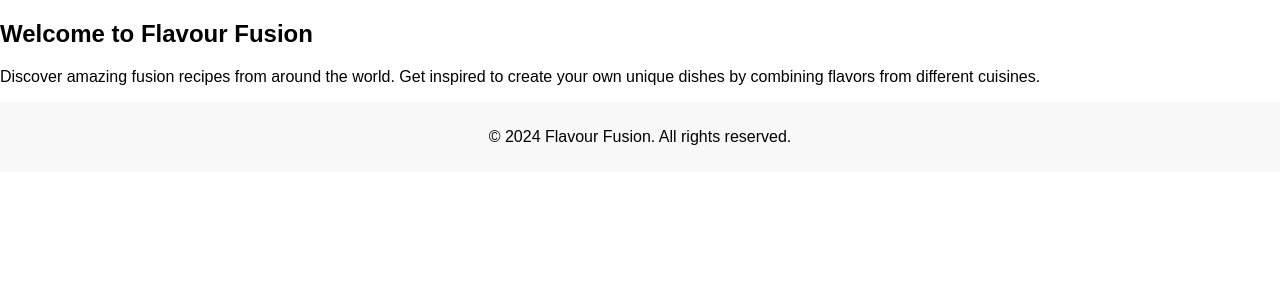
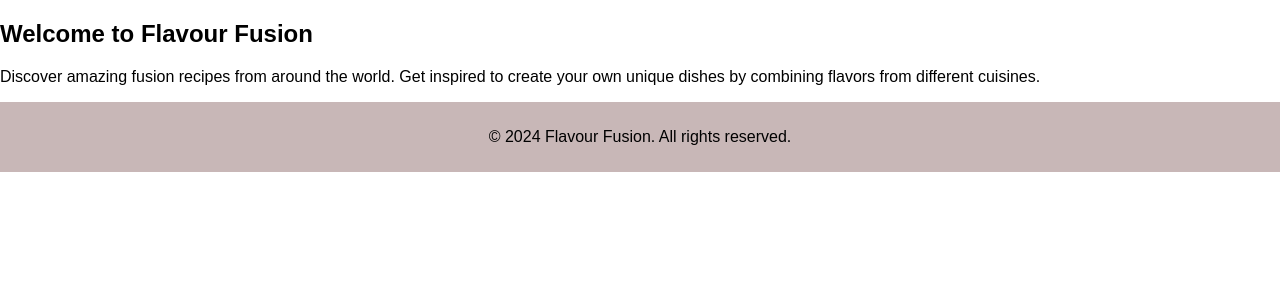
Before and after one commit to leone-nyaga/flavour_fusion, a Flask app: page / in a window 1280 px wide. Shown: the part 228-528 px from the top of the page. Run offline with Flask 3, Linux system fonts and the light colour scheme.

Commit message:
added some css styles

```diff
--- a/app/static/css/styles.css
+++ b/app/static/css/styles.css
@@ -44,7 +44,7 @@ h1 {
 }
 
 footer {
-    background-color: #f8f8f8;
+    background-color: #c8b7b7;
     padding: 10px;
     text-align: center;
 }
```
